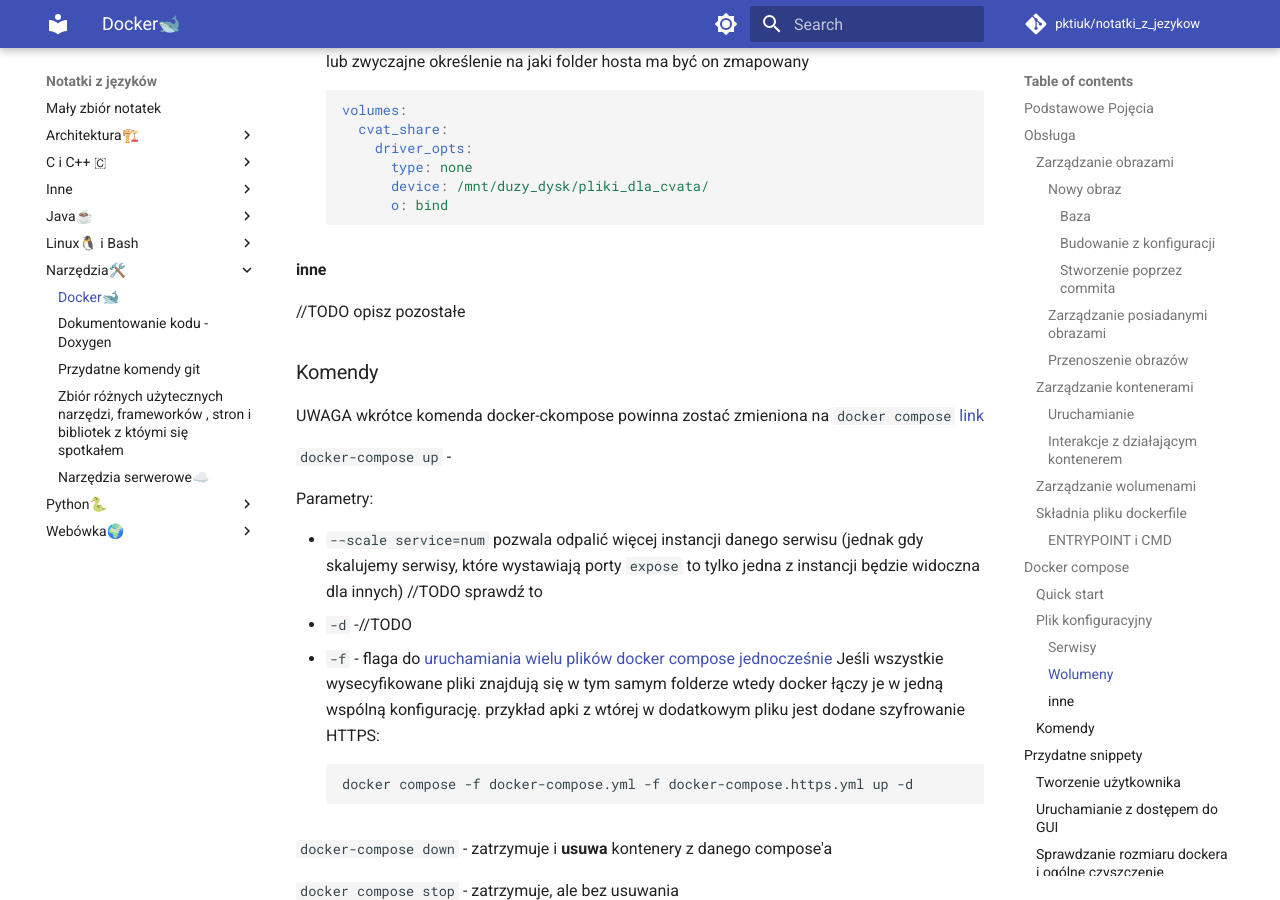
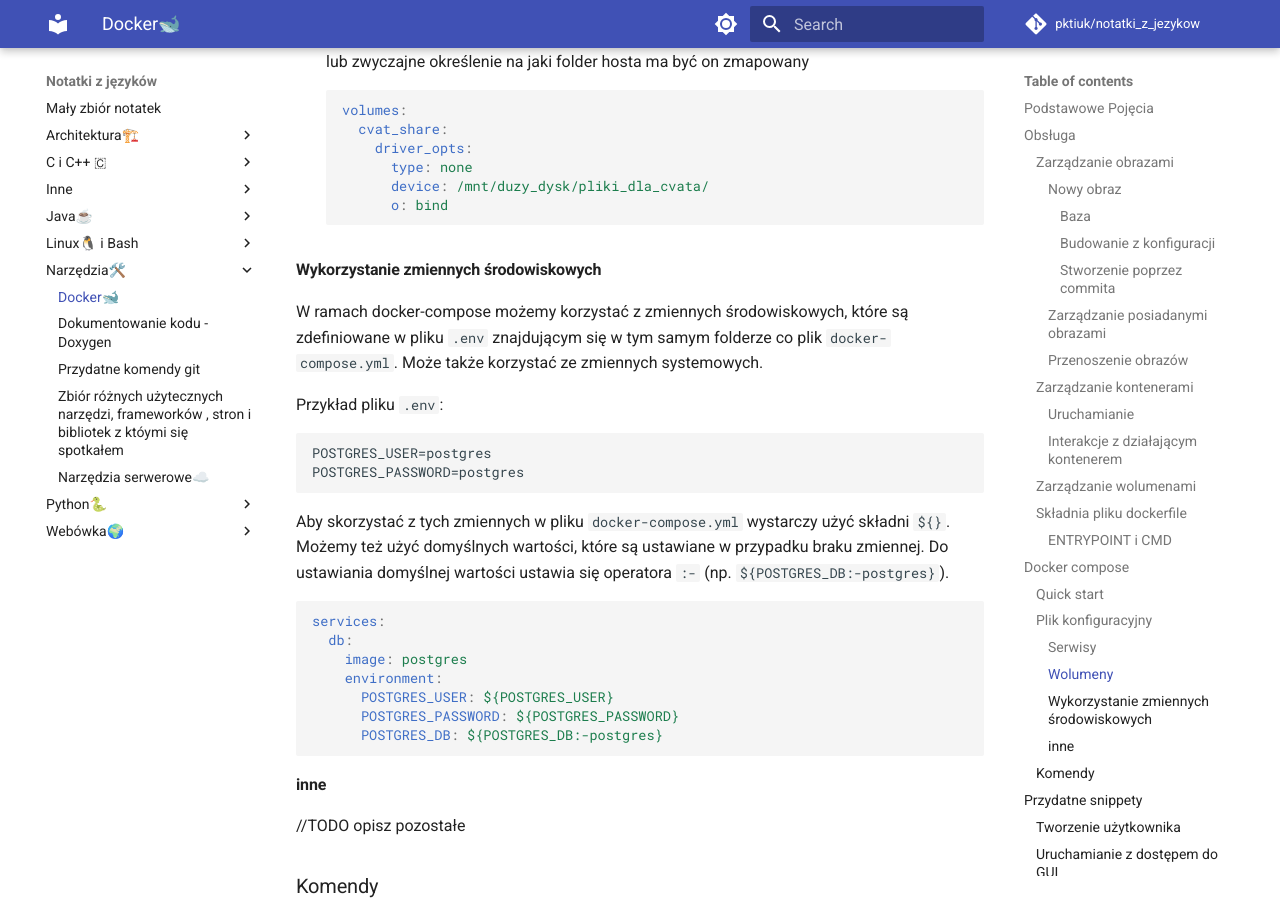
Before and after one commit to pktiuk/notatki_z_jezykow, an MkDocs documentation site: the page built from docs/Narzędzia🛠️/docker.md, in a window 1280 px wide and 900 px high, scrolled down 11322 px. Built offline with MkDocs 1.6.1 and Material for MkDocs 9.7.7, drawn with Linux system fonts in a browser that asks for light colours; comment, search, counter and statistics services are not loaded.

Commit message:
Uzywanie zmiennych środowiskowych

````diff
--- a/docs/Narzędzia🛠️/docker.md
+++ b/docs/Narzędzia🛠️/docker.md
@@ -483,6 +483,28 @@
         o: bind
   ```
 
+#### Wykorzystanie zmiennych środowiskowych
+
+W ramach docker-compose możemy korzystać z zmiennych środowiskowych, które są zdefiniowane w pliku `.env` znajdującym się w tym samym folderze co plik `docker-compose.yml`. Może także korzystać ze zmiennych systemowych.
+
+Przykład pliku `.env`:
+
+```env
+POSTGRES_USER=postgres
+POSTGRES_PASSWORD=postgres
+```
+
+Aby skorzystać z tych zmiennych w pliku `docker-compose.yml` wystarczy użyć składni `${}`. Możemy też użyć domyślnych wartości, które są ustawiane w przypadku braku zmiennej. Do ustawiania domyślnej wartości ustawia się operatora `:-` (np. `${POSTGRES_DB:-postgres}`).
+
+```yaml
+services:
+  db:
+    image: postgres
+    environment:
+      POSTGRES_USER: ${POSTGRES_USER}
+      POSTGRES_PASSWORD: ${POSTGRES_PASSWORD}
+      POSTGRES_DB: ${POSTGRES_DB:-postgres}
+```
 
 #### inne
 
````
